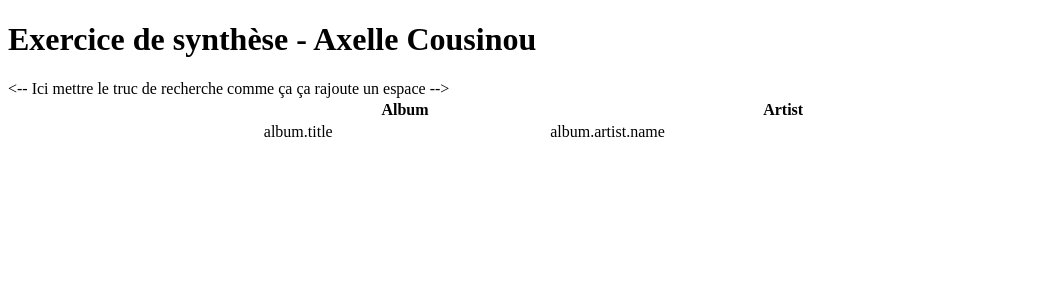
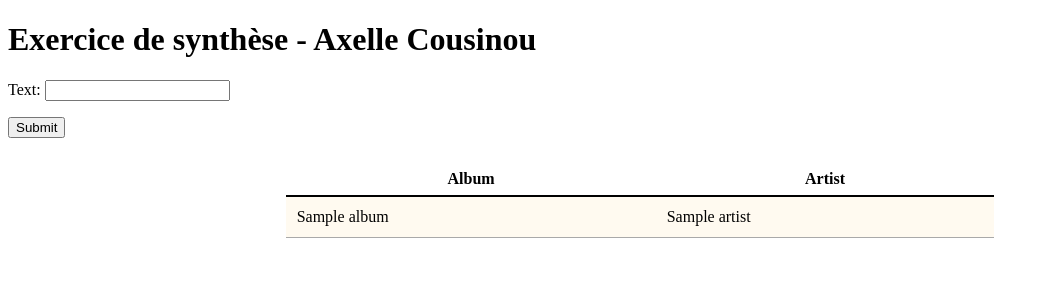
Before and after one commit to axellecousinou/exerciceSynthese, a Django app: page /disks/ in a window 1280 px wide. Shown: the top 300 px of the page, without its empty margins (0-1049 px from the left). Run offline with Django 3.2, Linux system fonts and the light colour scheme; tables that the repository leaves empty hold one stand-in row (values such as "Sample post").

Commit message:
Tout ce qui est obligatoire est implemente

```diff
--- /dev/null
+++ b/synthese/disks/forms.py
@@ -0,0 +1,5 @@
+from django import forms
+
+
+class SearchForm(forms.Form):
+    text = forms.CharField()
--- a/synthese/disks/templates/disks/accueil.html
+++ b/synthese/disks/templates/disks/accueil.html
@@ -2,25 +2,34 @@
 <html lang="en">
 <head>
     <meta charset="UTF-8">
+    <link rel="stylesheet" href="/static/css/style.css"/>
     <title>Accueil</title>
 </head>
 <body>
 <h1>Exercice de synthèse - Axelle Cousinou</h1>
 
-<-- Ici mettre le truc de recherche comme ça ça rajoute un espace -->
+<form method="post" enctype="multipart/form-data" action=".">
+    {% csrf_token %}
+    {{ form.as_p }}
+    <input type="submit" value="Submit">
+</form>
 
-<table style="width:60%; margin:auto">
+{% if albums %}
+<table style="width:60%; margin:auto; padding:2%">
   <tr>
     <th>Album</th>
     <th>Artist</th>
   </tr>
   {% for album in albums %}
   <tr>
-    <td>album.title</td>
-    <td>album.artist.name</td>
+    <td><a href="{% url 'list_tracks' album_id=album.id %}">{{ album.title }}</a></td>
+    <td>{{ album.artist.name }}</td>
   </tr>
   {% endfor %}
 
 </table>
+{% else %}
+<h3>Aucun album ne correspond à votre recherche</h3>
+{% endif %}
 </body>
 </html>
--- a/synthese/disks/urls.py
+++ b/synthese/disks/urls.py
@@ -2,5 +2,6 @@ from django.urls import path
 from . import views
 
 urlpatterns = [
-    path('', views.accueil)
+    path('', views.accueil),
+    path('list-tracks/<int:album_id>', views.list_tracks, name="list_tracks"),
 ]
--- a/synthese/disks/views.py
+++ b/synthese/disks/views.py
@@ -1,6 +1,24 @@
 from django.shortcuts import render
-from .models import Album
+from .models import Album, Track
+from .forms import SearchForm
 
 
 def accueil(request):
-    return render(request, 'disks/accueil.html', {'albums': Album.objects.all()})
+    valid = False
+    form = SearchForm(request.POST or None)
+    list = []
+    if form.is_valid():
+        text = form.cleaned_data['text']
+        if text=="":
+            list = Album.objects.all()
+        else:
+            list = Album.objects.filter(title__contains=text)
+        valid = True
+        return render(request, 'disks/accueil.html', {'albums': list, 'valid': valid, 'form': form})
+    return render(request, 'disks/accueil.html', {'albums': Album.objects.all(), 'valid': valid, 'form': form})
+
+
+def list_tracks(request, album_id):
+    list = Track.objects.filter(album_id=album_id)
+    return render(request, 'disks/list_tracks.html', {'album_tracks': list, 'album_name':
+        Album.objects.get(id=album_id).title, 'artist': Album.objects.get(id=album_id).artist.name})
--- /dev/null
+++ b/synthese/static/css/style.css
@@ -0,0 +1,26 @@
+table {
+    border-spacing: 0px;
+}
+
+th {
+    border-bottom: 2px solid black;
+    padding: 1%;
+}
+
+table tr:nth-child(even) {
+    background-color: floralwhite;
+}
+
+td {
+    border-bottom:1px solid darkgrey;
+    padding: 1.5%;
+}
+
+.centered {
+    /* Faire un truc pour que le texte soit centré dans la colonne */
+}
+
+a {
+    color: black;
+    text-decoration: None;
+}
```
Also changed, not shown: synthese/disks/templates/disks/list_tracks.html (added, +31 -0 lines), synthese/synthese/settings.py (+7 -1 lines), 1 other file.
